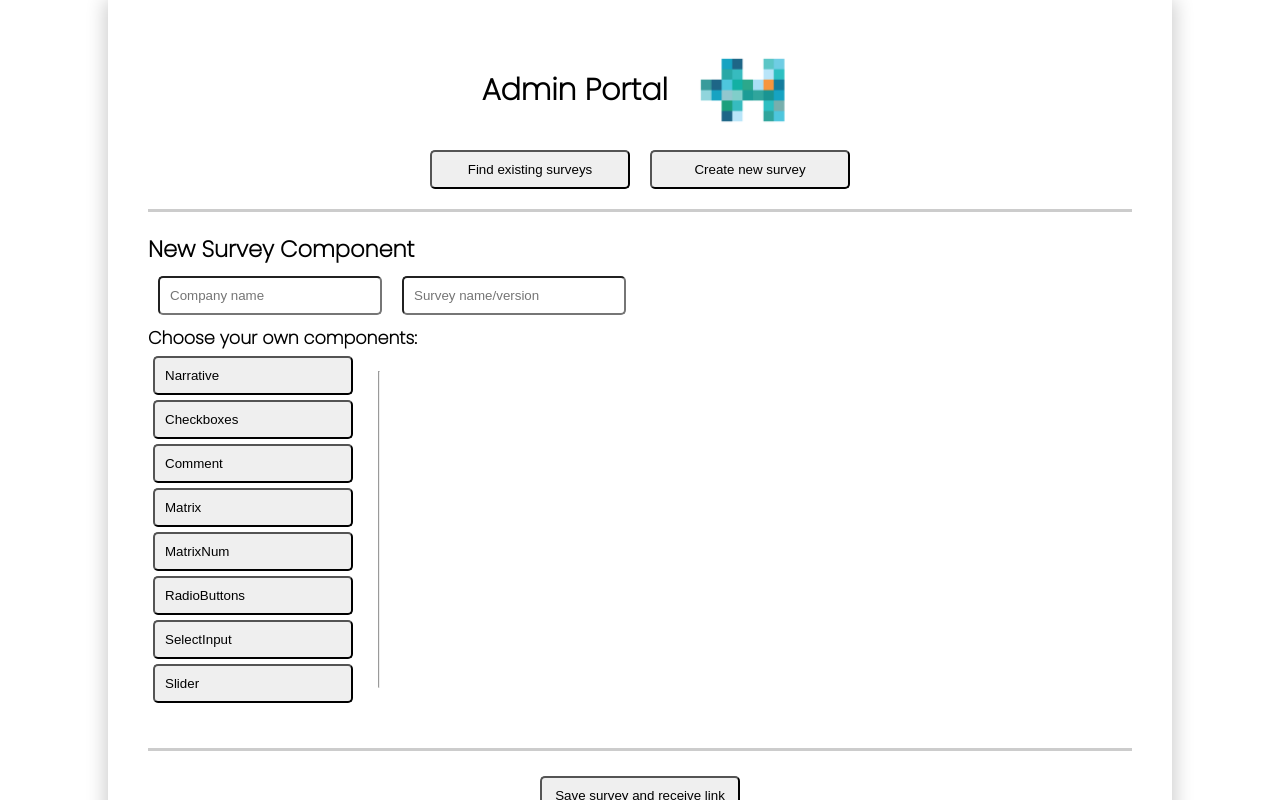
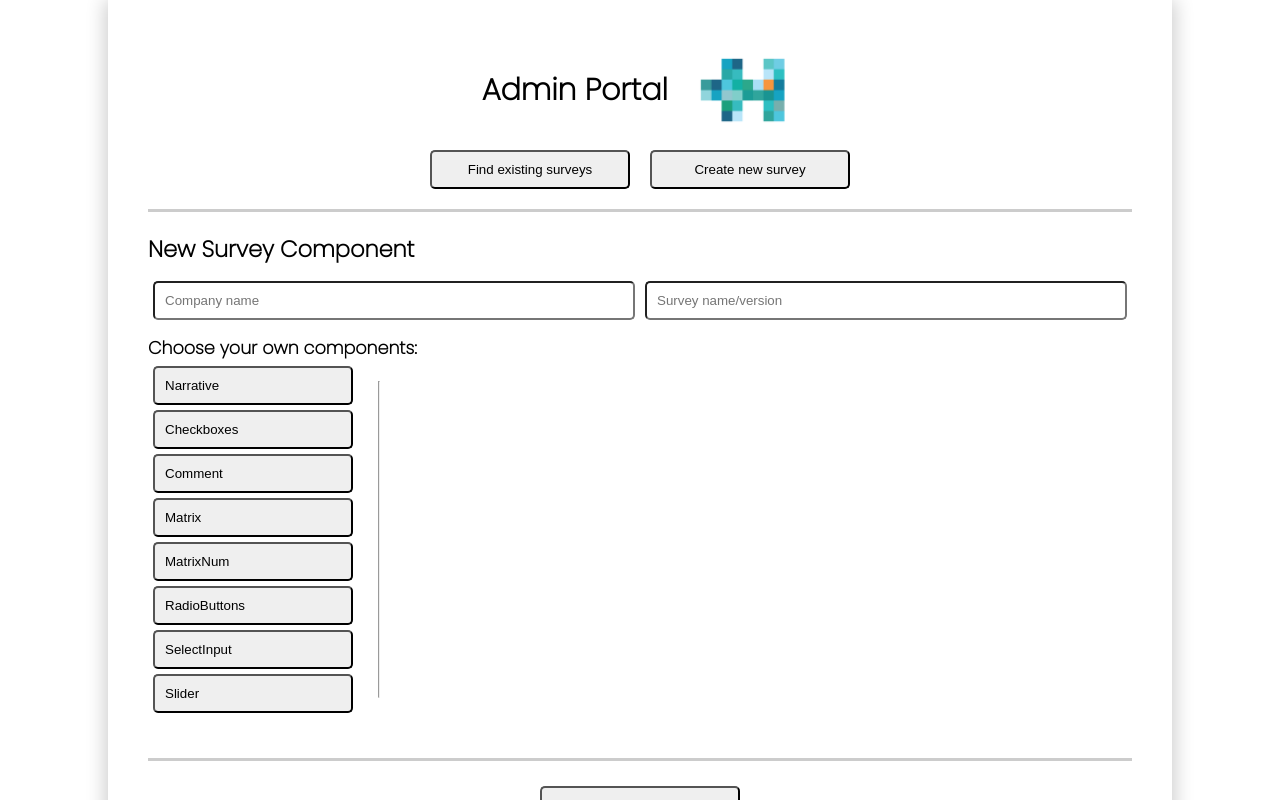
Before and after one commit to fjjes/project3-Hive, a React (Create React App) app in the folder client/: page /admin in a window 1280 px wide. Both pictures are taken after a click on the button "Create new survey". Shown: the top 800 px of the page. Built offline with nearby package versions, Linux system fonts and the light colour scheme.

Commit message:
Fix styling

```diff
--- a/client/src/components/pages/Admin/AdminPortal.css
+++ b/client/src/components/pages/Admin/AdminPortal.css
@@ -59,17 +59,15 @@
 
 .survey-selection-container {
   display: flex;
-  /* justify-content: space-around; */
 }
 
 .survey-selection {
   width: 50%;
-  margin: auto;
+  margin: 0px auto;
 }
 
 .admin-logo {
   height: 100px;
-  /* margin-left: 20px; */
   position: relative;
   left: 20px;
 }
@@ -94,8 +92,9 @@
 
 .company-and-survey-name-inputs {
   display: flex;
+  margin: 10px 0px;
 }
 
-.company-and-survey-name-inputs .survey-info {
-  margin: 10px;
+.company-and-survey-name-inputs input {
+  width: 100%;
 }
```
